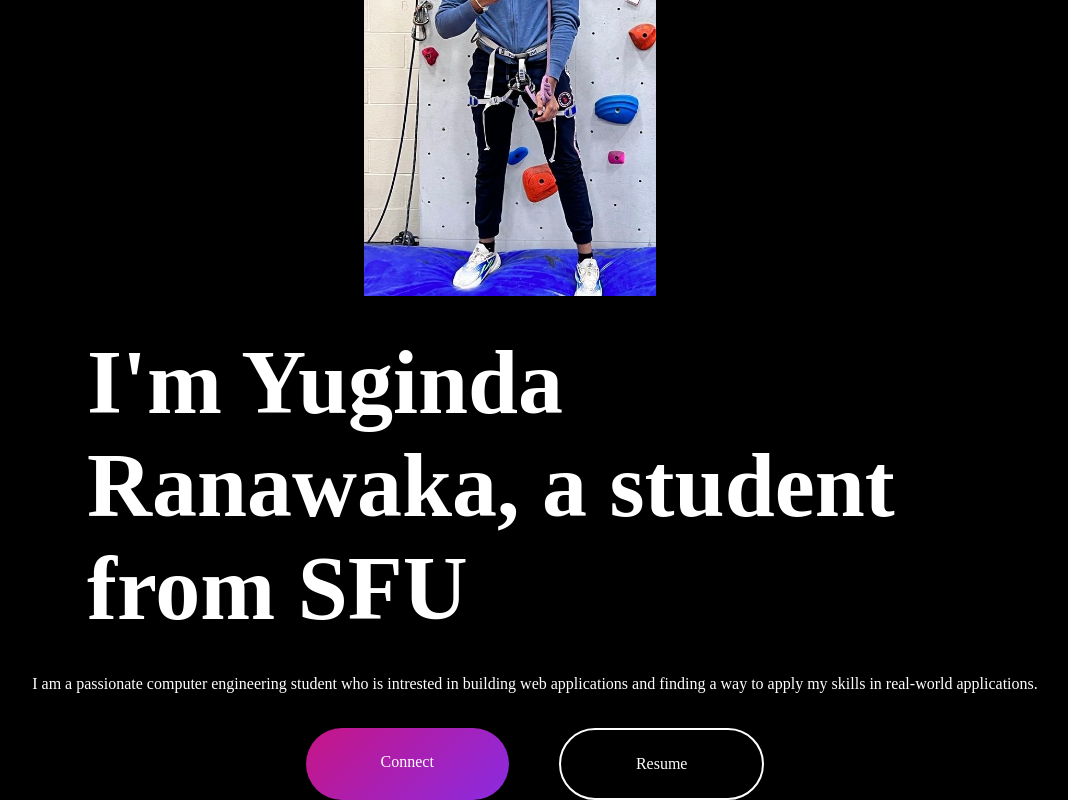
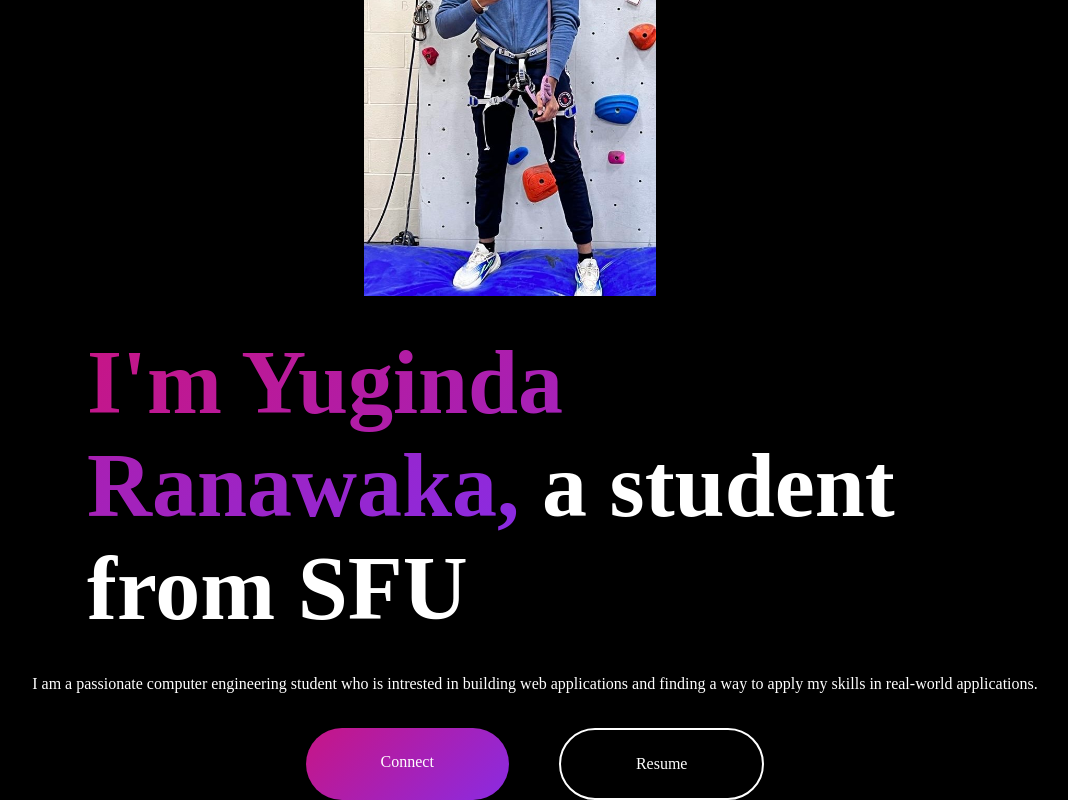
Before and after one commit to Yuginda/MiniProject, a React (Vite) app: page / in a window 1280 px wide. Shown: the part 434-1234 px from the top of the page, without its empty margins (105-1173 px from the left). Built offline with nearby package versions, Linux system fonts and the light colour scheme.

Commit message:
added span tag to h1 to make use of webkit

```diff
--- a/src/Components/Hero/Hero.jsx
+++ b/src/Components/Hero/Hero.jsx
@@ -6,7 +6,7 @@
     return(
         <div className='hero'>
             <img src={profile} alt="Picture of me when I went rock climbing" />
-            <h1>I'm Yuginda Ranawaka, a student from SFU</h1>
+            <h1><span>I'm Yuginda Ranawaka,</span> a student from SFU</h1>
             <p>I am a passionate computer engineering student who is intrested in building web applications and finding a way to apply my skills in real-world applications.</p>
             <div className='action'>
                 <div className='connect'>Connect</div>
```
